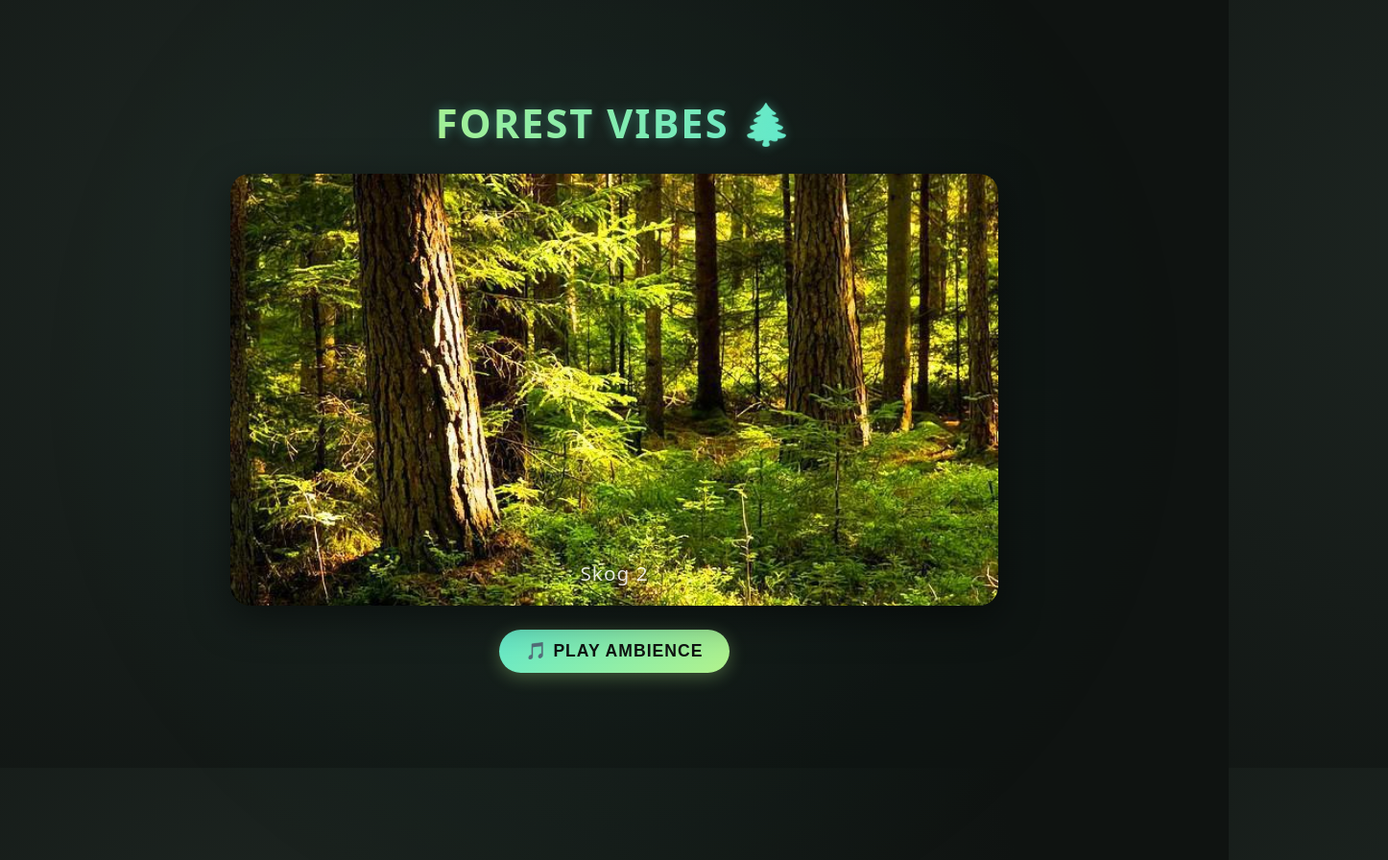
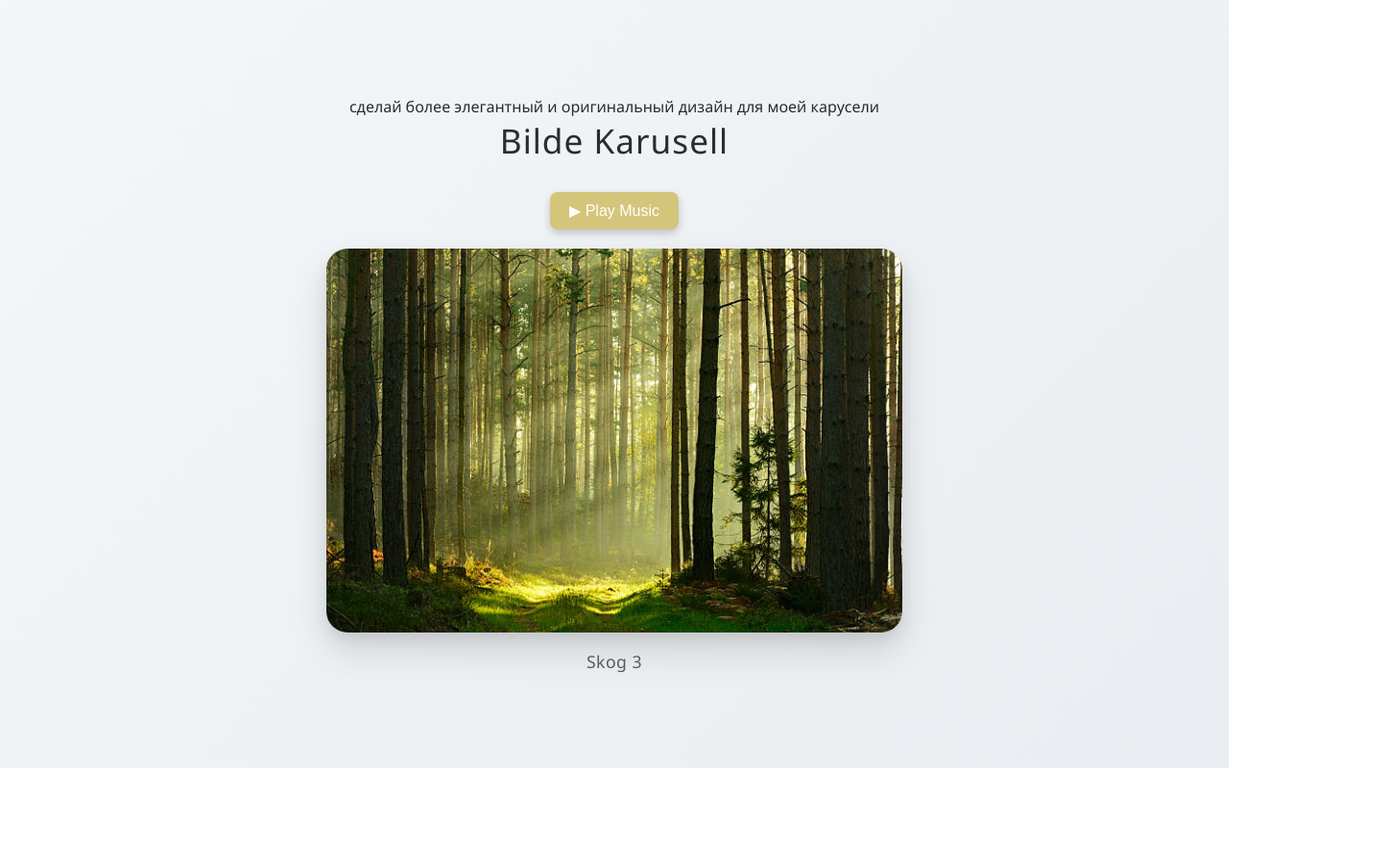
Before and after one commit to mayana001/Vibe, a plain HTML site: page index.html in a window 1280 px wide. Shown: the whole page at 96% size, 1446 px wide, since content can reach past the window. After the commit the page ends 800 px from the top, so only its background shows below. Drawn offline with Linux system fonts and the light colour scheme.

Commit message:
Revamp carousel design and styles
Redesigned the carousel with a more elegant and original layout, including updated styles and improved image transition effects.

```diff
--- a/index.html
+++ b/index.html
@@ -1,11 +1,60 @@
-<!DOCTYPE html>
+сделай более элегантный и оригинальный дизайн для моей карусели<!DOCTYPE html>
 <html lang="en">
 <head>
-  <meta charset="UTF-8" />
-  <meta name="viewport" content="width=device-width, initial-scale=1.0" />
+    <meta charset="UTF-8">
+    <meta name="viewport" content="width=device-width, initial-scale=1.0">
     <title>Vibe Forest</title>
+</head>
+<body>
+
+    <h1>Bilde Karusell</h1>
+    <button id="musicBtn">▶ Play Music</button>
+
+      <audio id="bgMusic" loop>
+    <source src="audio/syouki_takahashi-midnight-forest-184304.mp3" type="audio/mpeg">
+     </audio>
+
+
+    <img width="50%" src="images/skog1.jpg" id="imgSkog">
+    <p id="tekst"></p>
+
+
+    <script>
+     let indeks = 0;
+let tekster = ["Skog 1", "Skog 2", "Skog 3", "Skog 4"];
+let bilder = ["skog1.jpg", "skog2.jpg", "skog3.jpg", "skog4.jpg"];
+
+// Функция для смены картинки и текста
+function byttBilde() {
+    indeks++;
+    if (indeks === bilder.length) {
+        indeks = 0;
+    }
+    document.getElementById("imgSkog").src = "images/" + bilder[indeks];
+    document.getElementById("tekst").textContent = tekster[indeks];
+}
+
+// Вешаем обработчик на кнопку один раз
+const music = document.getElementById("bgMusic");
+const btn = document.getElementById("musicBtn");
+
+btn.addEventListener("click", () => {
+    if (music.paused) {
+        music.play();
+        btn.textContent = "⏸ Pause Music";
+    } else {
+        music.pause();
+        btn.textContent = "▶ Play Music";
+    }
+});
+
+// Запуск карусели
+byttBilde();
+setInterval(byttBilde, 3000);
+
+    </script>
  <style>
-    /* ====== RESET ====== */
+    /* RESET */
     * {
         box-sizing: border-box;
         margin: 0;
@@ -13,190 +62,91 @@
     }
 
     body {
-      height: 100vh;
-      overflow: hidden;
-      font-family: "Poppins", system-ui, sans-serif;
-      background: radial-gradient(circle at 20% 30%, #1d2521, #0f1311 70%);
-      color: #edf2ef;
+        min-height: 100vh;
         display: flex;
         flex-direction: column;
         align-items: center;
         justify-content: center;
+        background: linear-gradient(135deg, #f4f6f8, #e9edf1);
+        font-family: "Segoe UI", system-ui, sans-serif;
+        color: #2c2c2c;
     }
 
     h1 {
-      font-size: 2.6rem;
-      letter-spacing: 2px;
-      text-transform: uppercase;
-      font-weight: 600;
-      background: linear-gradient(to right, #b2f28b, #64e9cb);
-      -webkit-background-clip: text;
-      -webkit-text-fill-color: transparent;
-      margin-bottom: 25px;
-      text-shadow: 0 0 12px rgba(100, 233, 203, 0.4);
+        font-size: 2.2rem;
+        font-weight: 500;
+        margin-bottom: 30px;
+        letter-spacing: 1px;
     }
 
-    /* ====== CAROUSEL WRAPPER ====== */
-    .carousel {
-      position: relative;
-      width: 70%;
-      max-width: 800px;
-      aspect-ratio: 16 / 9;
-      border-radius: 20px;
-      overflow: hidden;
-      box-shadow: 0 12px 40px rgba(0, 0, 0, 0.5);
-      backdrop-filter: blur(10px);
+    /* GALLERY CONTAINER EFFECT */
+    img {
+        width: 50%;
+        max-width: 600px;
+        border-radius: 22px;
+        box-shadow:
+            0 20px 40px rgba(0, 0, 0, 0.12),
+            0 8px 16px rgba(0, 0, 0, 0.08);
+        transition:
+            opacity 0.8s ease,
+            transform 0.8s ease;
+        background: #fff;
     }
 
-    #imgSkog {
-      width: 100%;
-      height: 100%;
-      object-fit: cover;
-      border-radius: 20px;
-      opacity: 0;
-      transform: scale(1.05);
-      transition: opacity 1s ease, transform 1.2s ease;
+    /* subtle hover luxury */
+    img:hover {
+        transform: scale(1.015);
+    }
+    #musicBtn {
+        padding: 10px 20px;
+        font-size: 1rem;
+        margin-bottom: 20px;
+        border: none;
+        border-radius: 8px;
+        background-color: #d4c57b;
+        color: white;
+        cursor: pointer;
+        box-shadow: 0 4px 8px rgba(0, 0, 0, 0.2);
+        transition: background-color 0.3s ease;
     }
 
-    #imgSkog.show {
-      opacity: 1;
-      transform: scale(1);
+    /* TEXT UNDER IMAGE */
+    #tekst {
+        margin-top: 18px;
+        font-size: 1.1rem;
+        color: #5a5a5a;
+        letter-spacing: 0.5px;
+        transition: opacity 0.6s ease;
     }
 
-    .caption {
-      position: absolute;
-      bottom: 20px;
-      left: 0;
-      width: 100%;
-      text-align: center;
-      font-size: 1.3rem;
-      font-weight: 400;
-      color: #ffffffdd;
-      text-shadow: 0 2px 8px rgba(0, 0, 0, 0.8);
-      letter-spacing: 1px;
-      opacity: 0;
-      transform: translateY(15px);
-      transition: all 1s ease;
+    /* smooth fade illusion on change */
+    img,
+    #tekst {
+        animation: fadeIn 1s ease;
     }
 
-    .caption.show {
+    @keyframes fadeIn {
+        from {
+            opacity: 0;
+            transform: translateY(8px);
+        }
+        to {
             opacity: 1;
             transform: translateY(0);
         }
-
-    /* ====== CONTROL BUTTON ====== */
-    #musicBtn {
-      margin-top: 25px;
-      padding: 12px 28px;
-      font-size: 1.1rem;
-      border: none;
-      border-radius: 30px;
-      background: linear-gradient(135deg, #64e9cb, #b2f28b);
-      color: #0f1311;
-      font-weight: 600;
-      text-transform: uppercase;
-      letter-spacing: 1px;
-      cursor: pointer;
-      box-shadow: 0 4px 18px rgba(178, 242, 139, 0.3);
-      transition: all 0.4s ease;
     }
 
-    #musicBtn:hover {
-      transform: translateY(-2px) scale(1.03);
-      box-shadow: 0 6px 25px rgba(100, 233, 203, 0.4);
-      background: linear-gradient(135deg, #b2f28b, #64e9cb);
+    /* MOBILE */
+    @media (max-width: 768px) {
+        img {
+            width: 85%;
         }
 
-    /* ====== BACKGROUND OVERLAY (Optional aesthetic) ====== */
-    .glow {
-      position: absolute;
-      top: -10%;
-      left: -10%;
-      width: 120%;
-      height: 120%;
-      background: radial-gradient(
-        circle at center,
-        rgba(100, 233, 203, 0.05),
-        transparent 70%
-      );
-      z-index: -1;
-      animation: glow 10s infinite alternate ease-in-out;
-    }
-
-    @keyframes glow {
-      from {
-        transform: scale(1);
-        opacity: 0.8;
-      }
-      to {
-        transform: scale(1.1);
-        opacity: 1;
-      }
-    }
-
-    @media (max-width: 768px) {
         h1 {
-        font-size: 1.8rem;
-      }
-      .carousel {
-        width: 90%;
+            font-size: 1.6rem;
         }
     }
 </style>
-</head>
-<body>
-  <h1>Forest Vibes 🌲</h1>
-  <div class="carousel">
-    <img id="imgSkog" src="images/skog1.jpg" alt="Forest Image" class="show" />
-    <div id="tekst" class="caption show">Skog 1</div>
-  </div>
 
-  <button id="musicBtn">🎵 Play Ambience</button>
-
-  <audio id="bgMusic" loop>
-    <source
-      src="audio/syouki_takahashi-midnight-forest-184304.mp3"
-      type="audio/mpeg"
-    />
-  </audio>
-
-  <div class="glow"></div>
-
-  <script>
-    const tekster = ["Skog 1", "Skog 2", "Skog 3", "Skog 4"];
-    const bilder = ["skog1.jpg", "skog2.jpg", "skog3.jpg", "skog4.jpg"];
-    let indeks = 0;
-
-    const img = document.getElementById("imgSkog");
-    const tekst = document.getElementById("tekst");
-
-    function byttBilde() {
-      indeks = (indeks + 1) % bilder.length;
-      img.classList.remove("show");
-      tekst.classList.remove("show");
-      setTimeout(() => {
-        img.src = "images/" + bilder[indeks];
-        tekst.textContent = tekster[indeks];
-        img.classList.add("show");
-        tekst.classList.add("show");
-      }, 400);
-    }
-
-    setInterval(byttBilde, 4000);
-
-    // Music toggle
-    const music = document.getElementById("bgMusic");
-    const btn = document.getElementById("musicBtn");
-
-    btn.addEventListener("click", () => {
-      if (music.paused) {
-        music.play();
-        btn.innerHTML = "⏸ Pause Ambience";
-      } else {
-        music.pause();
-        btn.innerHTML = "🎵 Play Ambience";
-      }
-    });
-  </script>
 </body>
 </html>
```
Lines whose indentation alone changed are shown as unchanged.
